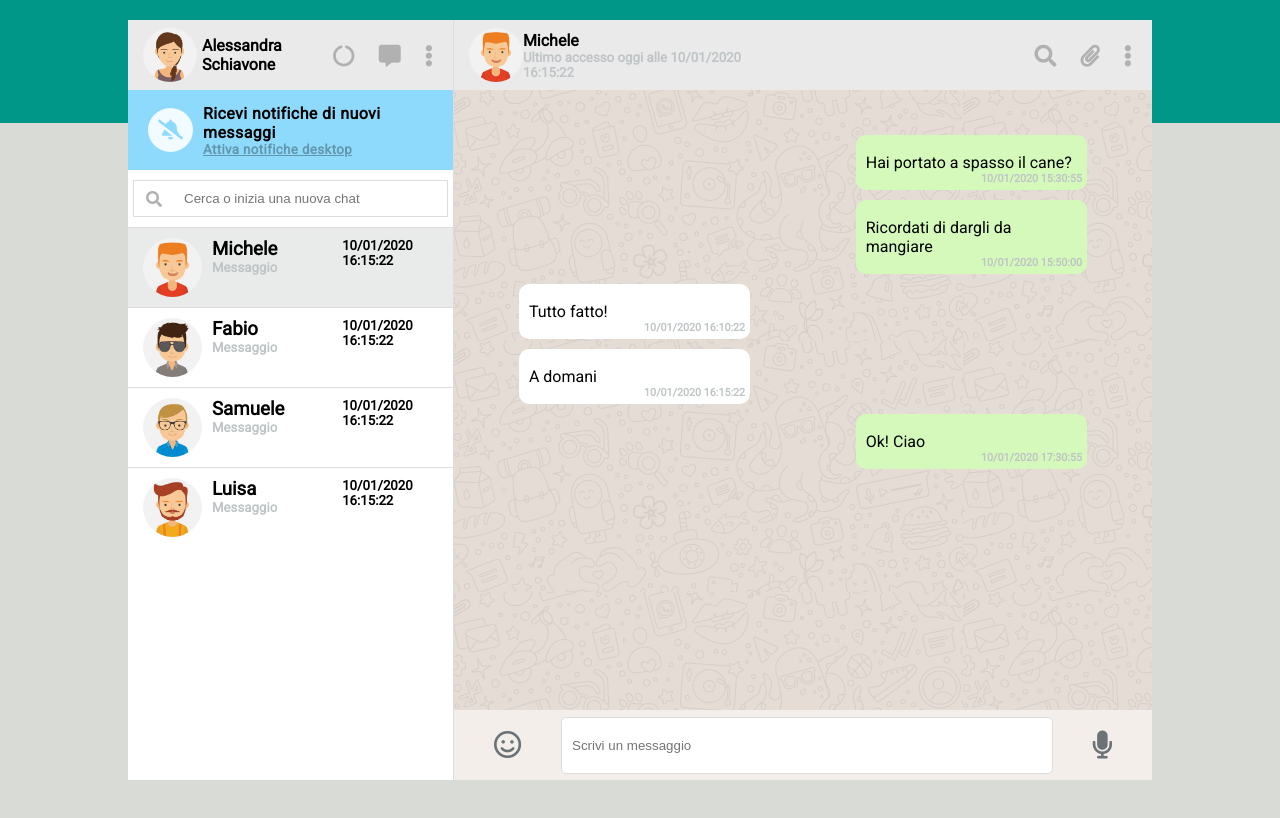
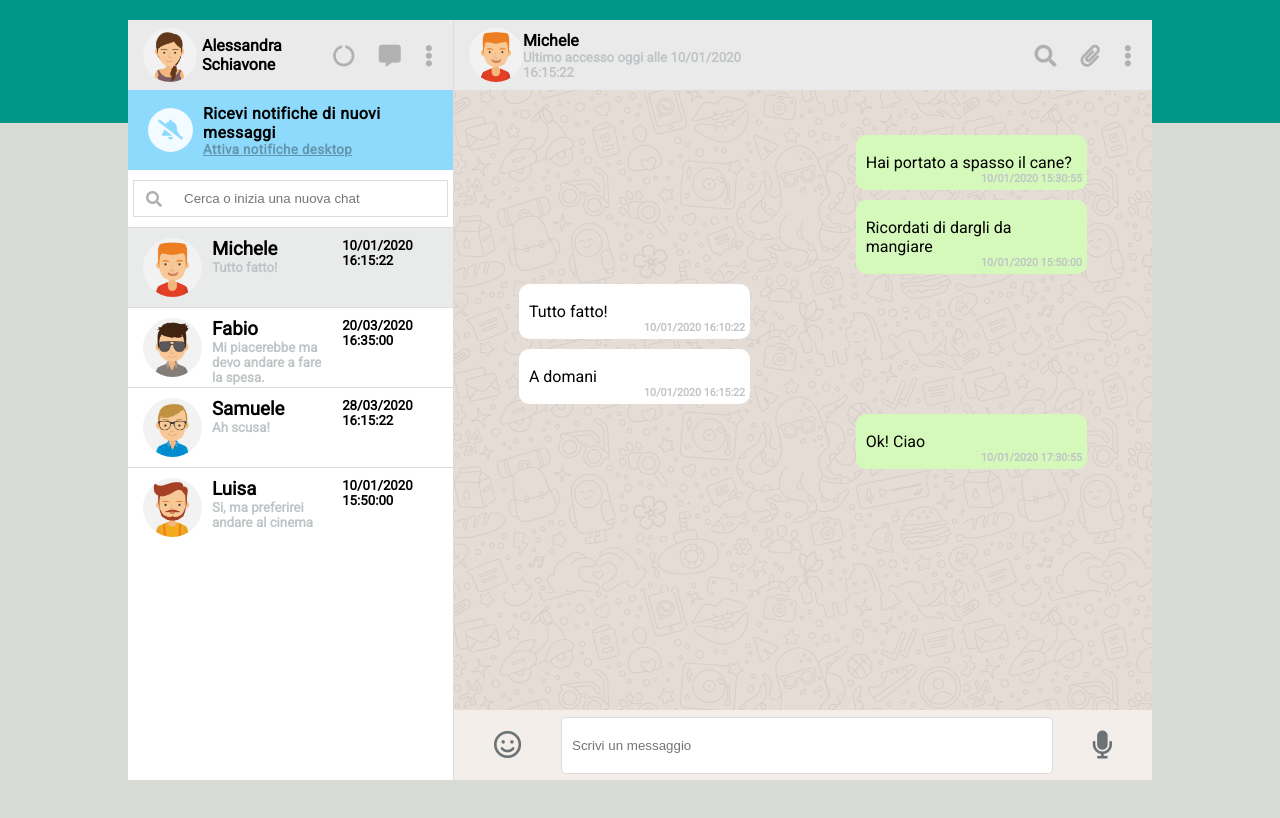
Before and after one commit to AlessandraSchiavone/vue-boolzapp, a plain HTML site: page index.html in a window 1280 px wide. Drawn offline with nearby package versions, Linux system fonts and the light colour scheme.

Commit message:
aggiunta messaggio e data

```diff
--- a/index.html
+++ b/index.html
@@ -43,10 +43,10 @@
                         <img class="avatar " :src="getImage(index)" alt="">
                         <div class="info">
                             <h3>{{ contact.name }}</h3>
-                            <h5>Messaggio</h5>
+                            <h5>{{getLastMex(contact).text}}</h5>
                         </div>
                        <div>
-                            <h5>10/01/2020 16:15:22</h5>
+                            <h5>{{getLastMex(contact).date}}</h5>
                        </div>
                    </div>
                </div>
--- a/js/script.js
+++ b/js/script.js
@@ -96,6 +96,9 @@ var app = new Vue (
             },
             setActive: function(newIndex){
                 this.activeIndex = newIndex;
+            },
+            getLastMex: function(contact){
+                return contact.messages[contact.messages.length - 1];
             }
         }
     }
```
